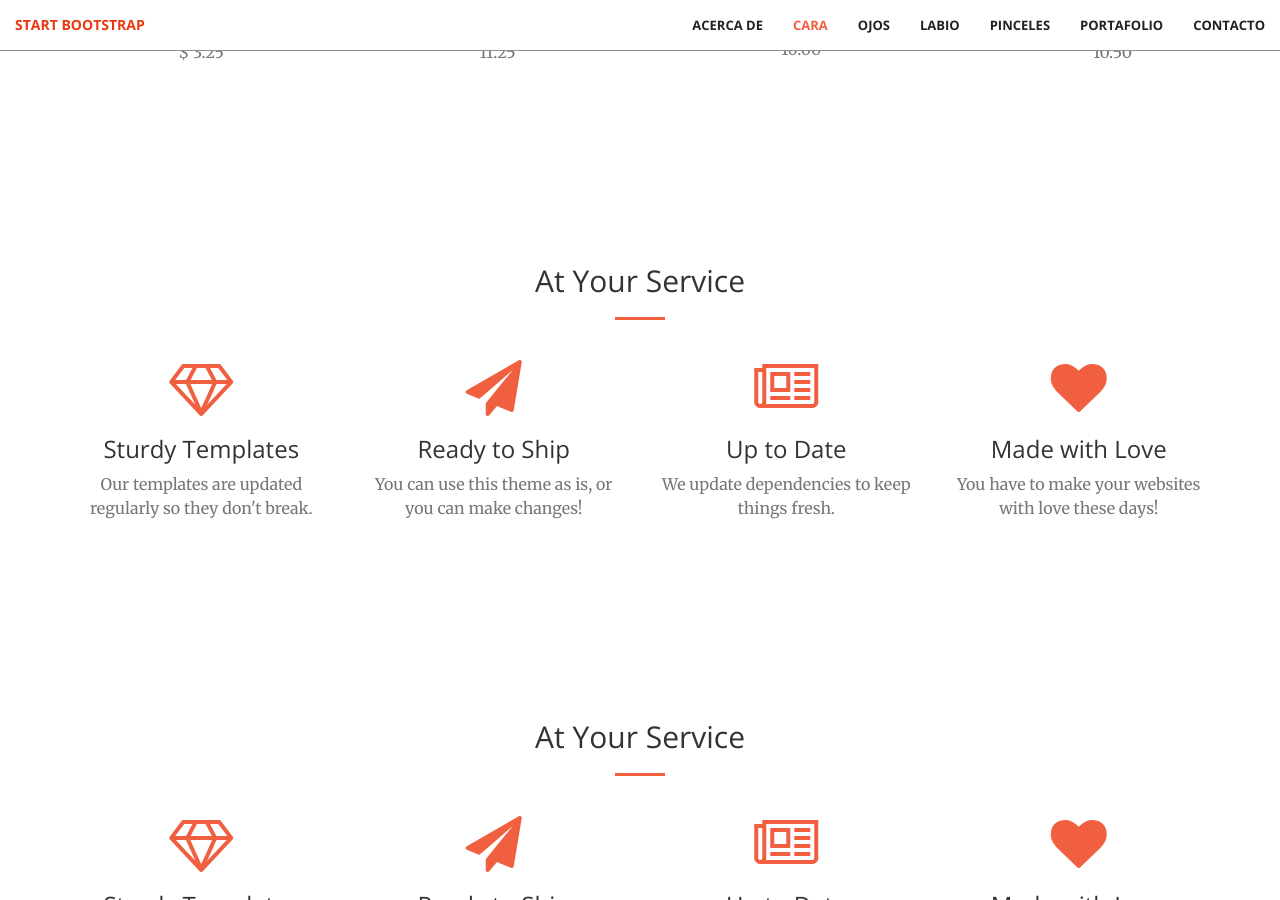
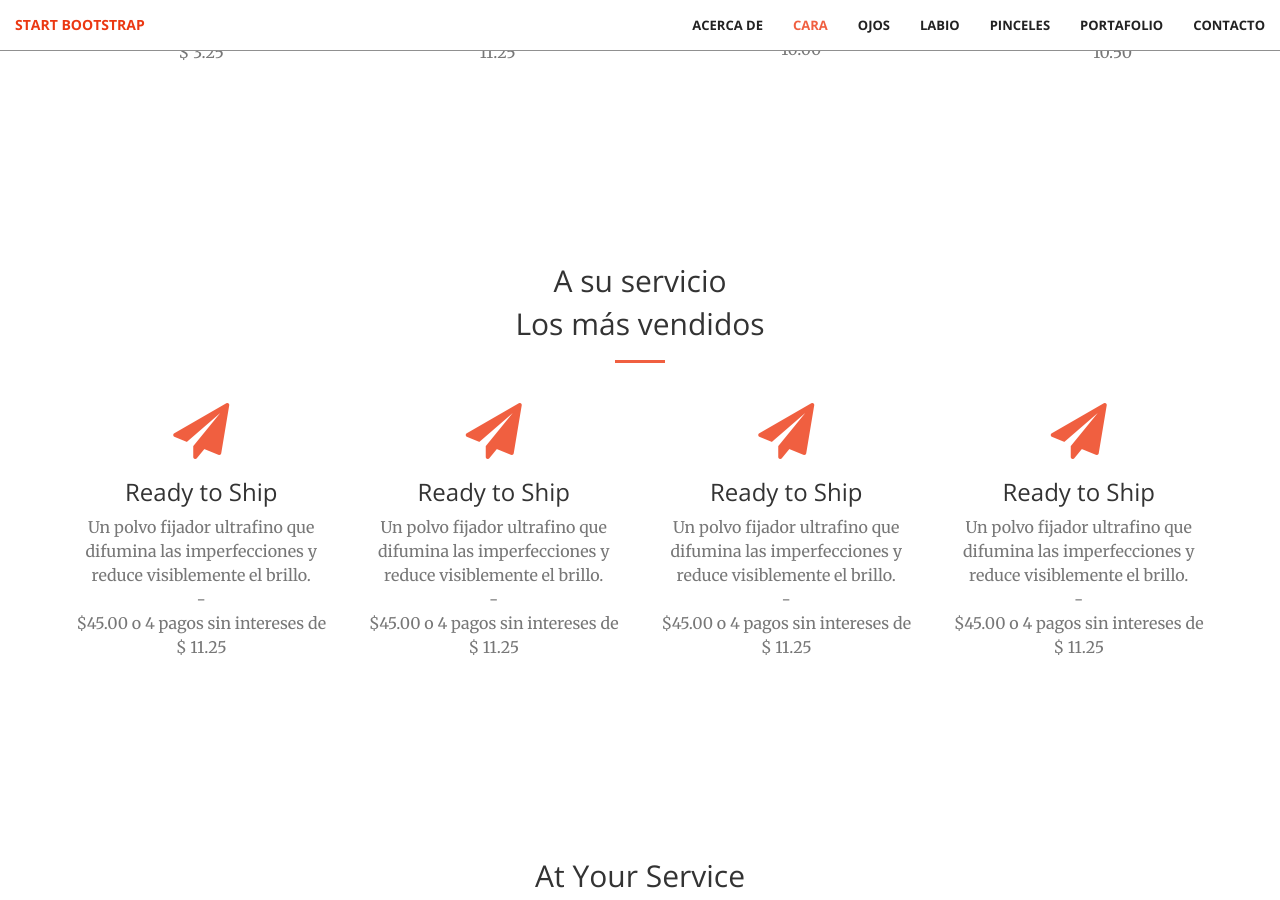
Before and after one commit to KatherineMerchanS/KatherineMerchanS.github.io, a Jekyll site: the page built from index.html, in a window 1280 px wide and 900 px high, scrolled down 1776 px. Built offline with Jekyll 4.4.1, drawn with Linux system fonts in a browser that asks for light colours.

Commit message:
Update ojos.html

```diff
--- a/_includes/ojos.html
+++ b/_includes/ojos.html
@@ -2,7 +2,8 @@
     <div class="container">
         <div class="row">
             <div class="col-lg-12 text-center">
-                <h2 class="section-heading">At Your Service</h2>
+                <h2 class="section-heading">A su servicio</h2>
+                <h2 class="section-heading">Los más vendidos</h2>
                 <hr class="primary">
             </div>
         </div>
@@ -11,30 +12,38 @@
         <div class="row">
             <div class="col-lg-3 col-md-6 text-center">
                 <div class="service-box">
-                    <i class="fa fa-4x fa-diamond wow bounceIn text-primary"></i>
-                    <h3>Sturdy Templates</h3>
-                    <p class="text-muted">Our templates are updated regularly so they don't break.</p>
+                    <i class="fa fa-4x fa-paper-plane wow bounceIn text-primary" data-wow-delay=".1s"></i>
+                    <h3>Ready to Ship</h3>
+                    <p class="text-muted">Un polvo fijador ultrafino que difumina las imperfecciones y reduce visiblemente el brillo.</p>
+                    <p class="text-muted">-</p>
+                    <p class="text-muted">$45.00 o 4 pagos sin intereses de $ 11.25</p>
                 </div>
             </div>
             <div class="col-lg-3 col-md-6 text-center">
                 <div class="service-box">
                     <i class="fa fa-4x fa-paper-plane wow bounceIn text-primary" data-wow-delay=".1s"></i>
                     <h3>Ready to Ship</h3>
-                    <p class="text-muted">You can use this theme as is, or you can make changes!</p>
+                    <p class="text-muted">Un polvo fijador ultrafino que difumina las imperfecciones y reduce visiblemente el brillo.</p>
+                    <p class="text-muted">-</p>
+                    <p class="text-muted">$45.00 o 4 pagos sin intereses de $ 11.25</p>
                 </div>
             </div>
             <div class="col-lg-3 col-md-6 text-center">
                 <div class="service-box">
-                    <i class="fa fa-4x fa-newspaper-o wow bounceIn text-primary" data-wow-delay=".2s"></i>
-                    <h3>Up to Date</h3>
-                    <p class="text-muted">We update dependencies to keep things fresh.</p>
+                    <i class="fa fa-4x fa-paper-plane wow bounceIn text-primary" data-wow-delay=".1s"></i>
+                    <h3>Ready to Ship</h3>
+                    <p class="text-muted">Un polvo fijador ultrafino que difumina las imperfecciones y reduce visiblemente el brillo.</p>
+                    <p class="text-muted">-</p>
+                    <p class="text-muted">$45.00 o 4 pagos sin intereses de $ 11.25</p>
                 </div>
             </div>
             <div class="col-lg-3 col-md-6 text-center">
                 <div class="service-box">
-                    <i class="fa fa-4x fa-heart wow bounceIn text-primary" data-wow-delay=".3s"></i>
-                    <h3>Made with Love</h3>
-                    <p class="text-muted">You have to make your websites with love these days!</p>
+                    <i class="fa fa-4x fa-paper-plane wow bounceIn text-primary" data-wow-delay=".1s"></i>
+                    <h3>Ready to Ship</h3>
+                    <p class="text-muted">Un polvo fijador ultrafino que difumina las imperfecciones y reduce visiblemente el brillo.</p>
+                    <p class="text-muted">-</p>
+                    <p class="text-muted">$45.00 o 4 pagos sin intereses de $ 11.25</p>
                 </div>
             </div>
         </div>
```
